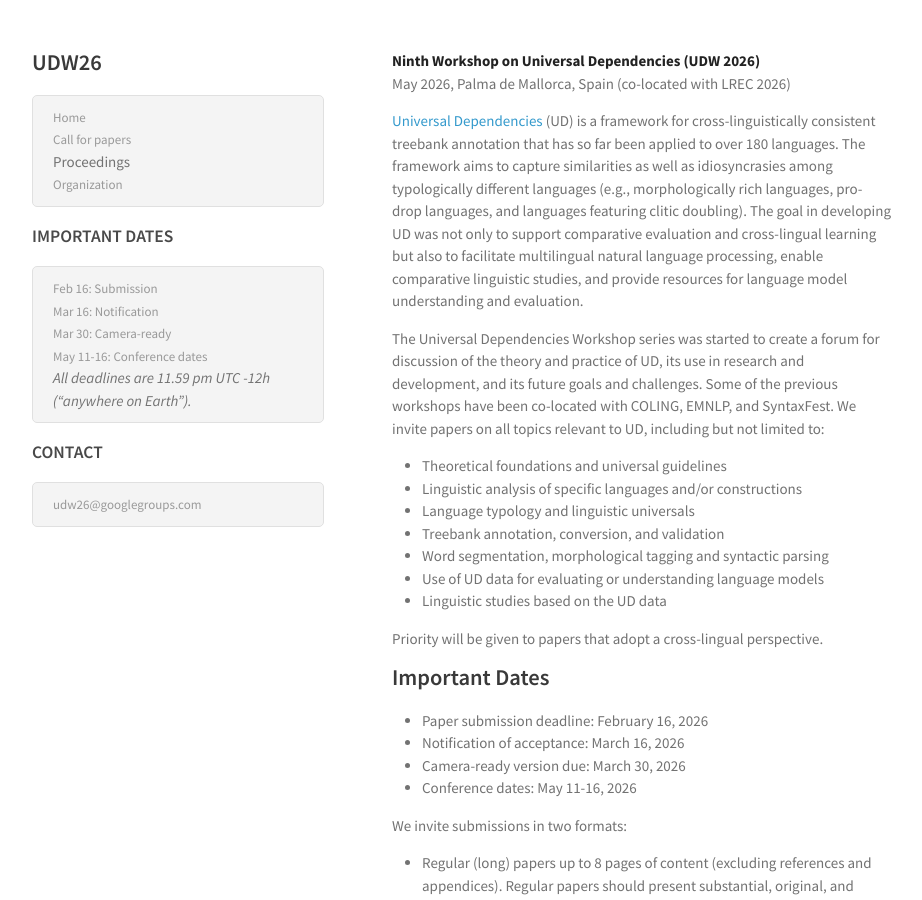
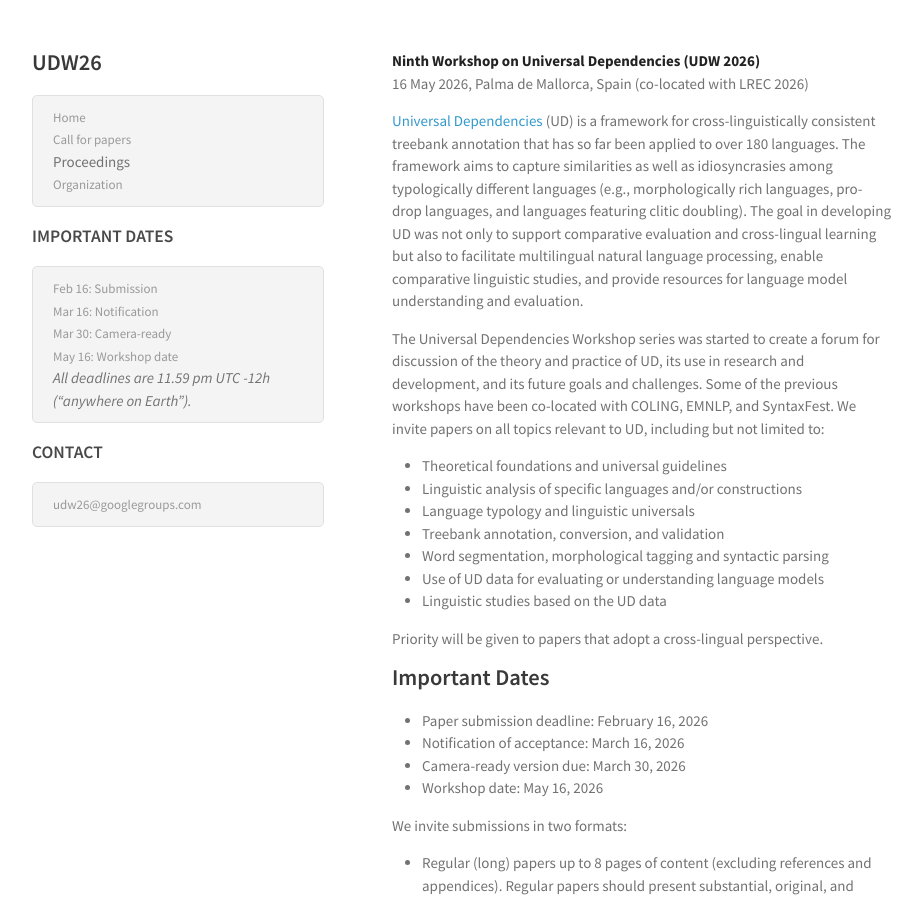
Before and after one commit to UniversalDependencies/udw26, a Jekyll site: the page built from cfp.md, in a window 1280 px wide and 900 px high. Shown: the whole window, without its empty margins (178-1100 px from the left). Built offline with Jekyll 4.4.1, drawn with Linux system fonts in a browser that asks for light colours; our own code applies the rules of GitHub Pages for plain Markdown files; some of the changed text lies outside the part shown.

Commit message:
Workshop date fixed.

```diff
--- a/_includes/header.html
+++ b/_includes/header.html
@@ -20,7 +20,7 @@
     <li><span>Feb 16: Submission</span></li>
     <li><span>Mar 16: Notification</span></li>
     <li><span>Mar 30: Camera-ready</span></li>
-    <li><span>May 11-16: Conference dates</span></li>
+    <li><span>May 16: Workshop date</span></li>
     <i>All deadlines are 11.59 pm UTC -12h (“anywhere on Earth”).</i>
 </ul>
 
--- a/cfp.md
+++ b/cfp.md
@@ -1,5 +1,5 @@
 **Ninth Workshop on Universal Dependencies (UDW 2026)**
-May 2026, Palma de Mallorca, Spain (co-located with LREC 2026)
+16 May 2026, Palma de Mallorca, Spain (co-located with LREC 2026)
 
 [Universal Dependencies](https://universaldependencies.org) (UD) is a
 framework for cross-linguistically consistent treebank annotation that
@@ -34,7 +34,7 @@ Priority will be given to papers that adopt a cross-lingual perspective.
 - Paper submission deadline: February 16, 2026
 - Notification of acceptance: March 16, 2026
 - Camera-ready version due: March 30, 2026
-- Conference dates: May 11-16, 2026
+- Workshop date: May 16, 2026
 
 We invite submissions in two formats:
 
```
Also changed, not shown: other parts of cfp.md (+4 -0 lines).
